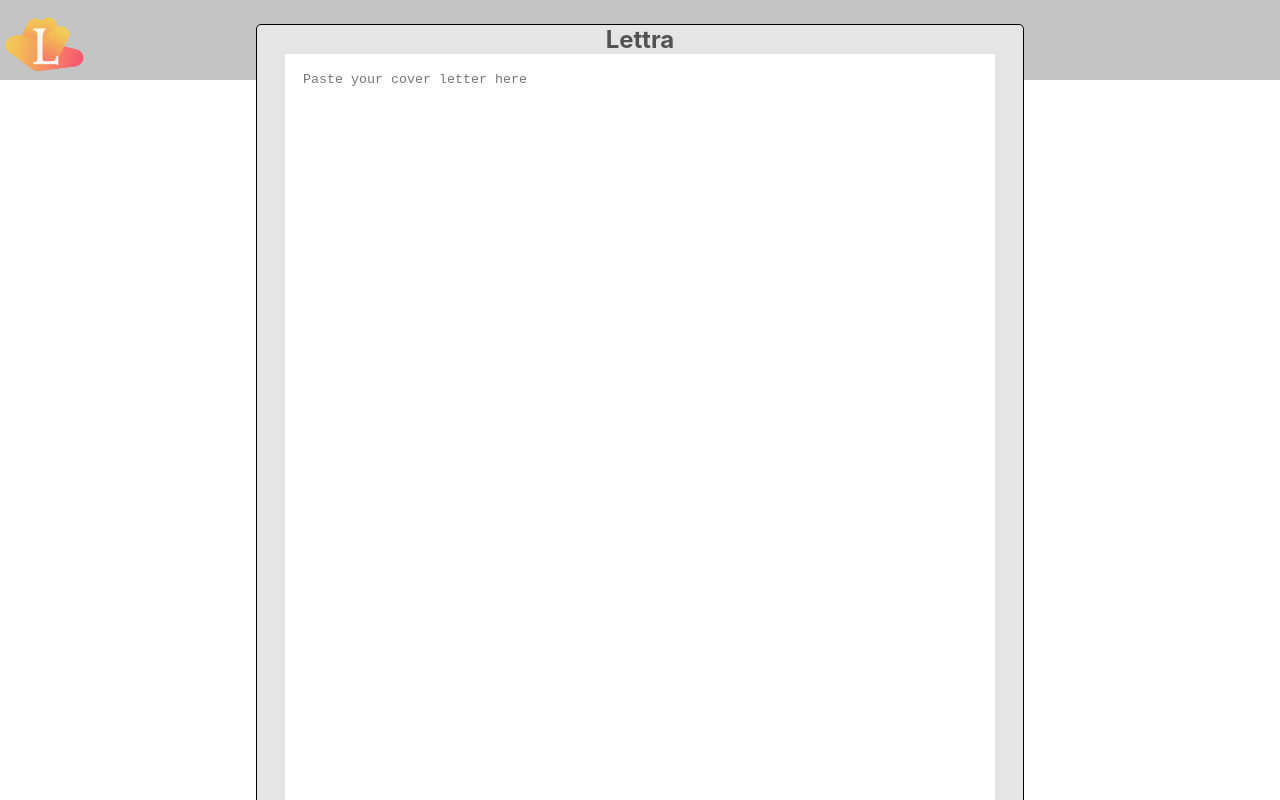
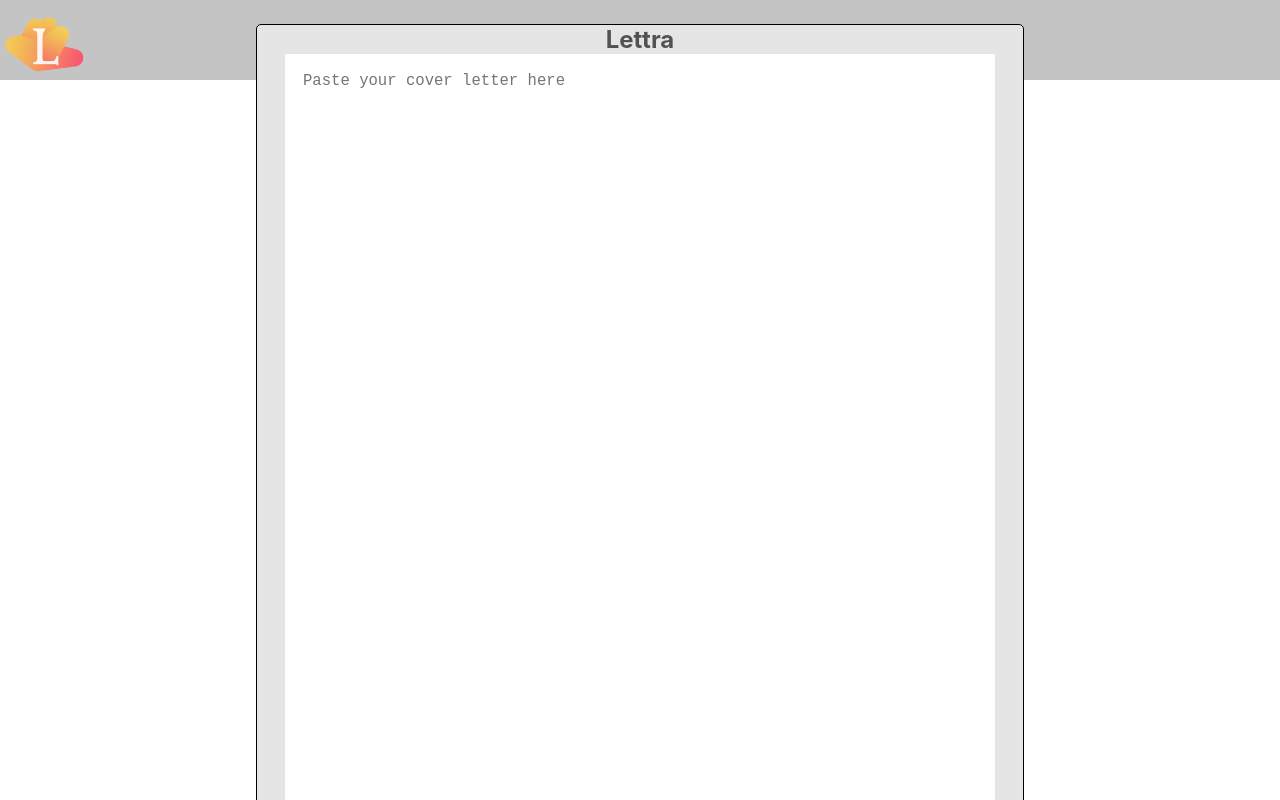
Before and after one commit to andrewvallejo/lettra_react, a Next.js app: page / in a window 1280 px wide. Built offline with nearby package versions, Linux system fonts and the light colour scheme.

Commit message:
Increase font size for text editor

```diff
--- a/styles/editor.module.scss
+++ b/styles/editor.module.scss
@@ -19,6 +19,7 @@
 	height: 100%;
 	width: 100%;
 	background: #fff;
+
 	overflow-y: auto;
 	padding: 1rem;
 }
@@ -34,4 +35,5 @@
 	min-height: 75%;
 	resize: none;
 	outline: none;
+	font-size: larger;
 }
```
